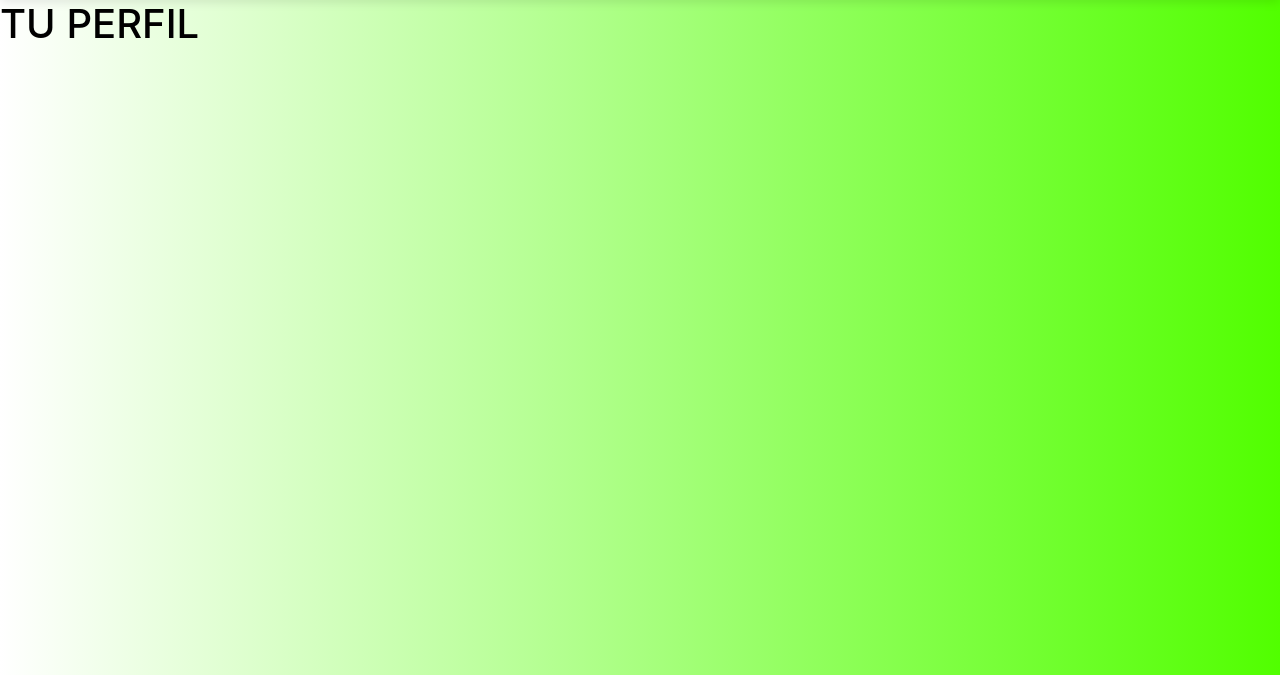
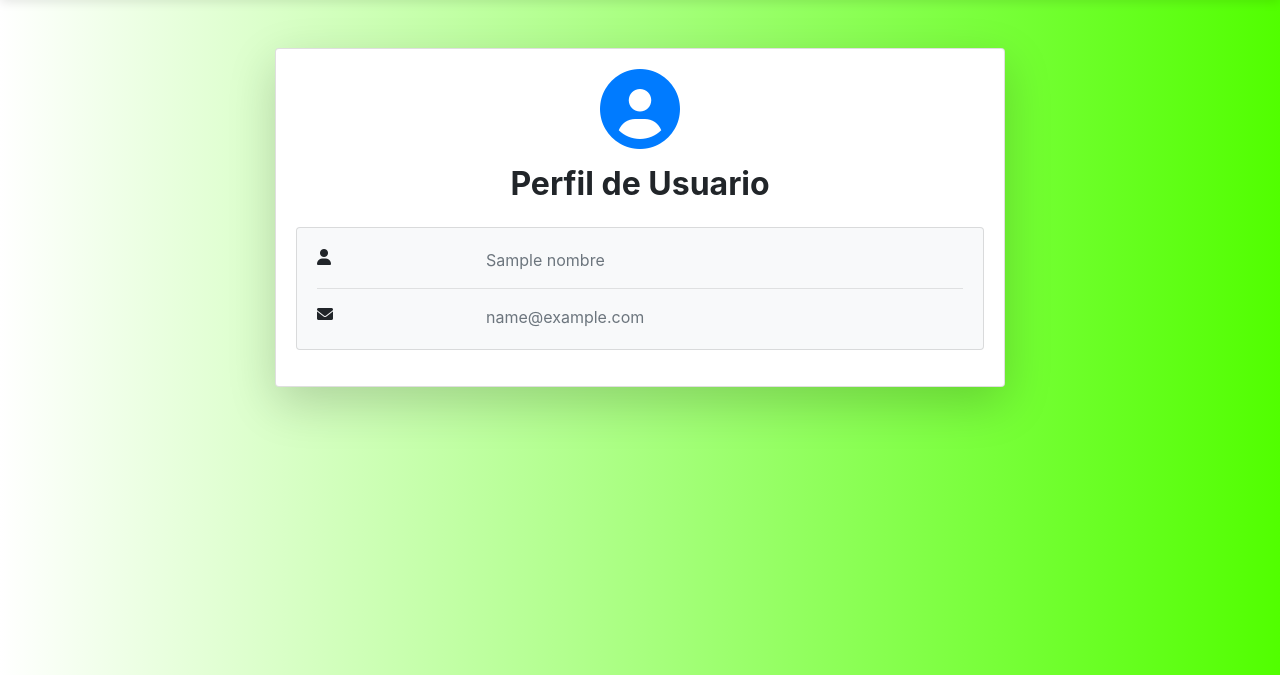
Before and after one commit to YeraldoCode/EconoMe-app, a Flask app: template econome/templates/perfil.html in a window 1280 px wide. Shown: the part 76-751 px from the top of the page. Run offline with Flask 3, Linux system fonts and the light colour scheme; the template is opened without the code that fills it: most values are stand-ins (such as "Sample title", 1, 10 or a date in 2020); some libraries are stand-ins or nearby versions.

Commit message:
Enhance user profile and analysis pages with improved design and data retrieval

```diff
--- a/econome/main.py
+++ b/econome/main.py
@@ -73,10 +73,26 @@ def home():
 
 @app.route('/perfil')
 def perfil():
-        if 'id' in session:
-            return render_template('perfil.html')
-        else:
-            return redirect(url_for('/'))
+    if 'id' not in session:
+        return redirect(url_for('login'))
+
+    id_usuario = session['id']
+
+    # Obtener información del usuario
+    cursor.execute('''
+        SELECT nombre, email
+        FROM usuarios
+        WHERE id_usuario = %s
+    ''', (id_usuario,))
+
+    usuario = cursor.fetchone()
+
+    if usuario:
+        return render_template('perfil.html',
+                             nombre=usuario[0],
+                             email=usuario[1])
+    else:
+        return redirect(url_for('login'))
 
 @app.route('/analisis')
 def analisis():
--- a/econome/templates/perfil.html
+++ b/econome/templates/perfil.html
@@ -1,5 +1,45 @@
 {% extends "base.html" %}
 {% block title %}Perfil{% endblock %}
 {% block content %}
-    <h1>TU PERFIL</h1>
+<div class="container py-5">
+    <div class="row d-flex justify-content-center">
+        <div class="col-md-8">
+            <div class="card shadow-lg">
+                <div class="card-body">
+                    <div class="text-center mb-4">
+                        <i class="fas fa-user-circle fa-5x text-primary mb-3"></i>
+                        <h2 class="card-title font-weight-bold">Perfil de Usuario</h2>
+                    </div>
+
+                    <div class="row">
+                        <div class="col-sm-12">
+                            <div class="card bg-light mb-3">
+                                <div class="card-body">
+                                    <div class="row mb-3">
+                                        <div class="col-sm-3">
+                                            <h6 class="mb-0"><i class="fas fa-user me-2"></i></h6>
+                                        </div>
+                                        <div class="col-sm-9 text-secondary">
+                                            {{ nombre }}
+                                        </div>
+                                    </div>
+                                    <hr>
+                                    <div class="row">
+                                        <div class="col-sm-3">
+                                            <h6 class="mb-0"><i class="fas fa-envelope me-2"></i></h6>
+                                        </div>
+                                        <div class="col-sm-9 text-secondary">
+                                            {{ email }}
+                                        </div>
+                                    </div>
+                                </div>
+                            </div>
+                        </div>
+                    </div>
+
+                </div>
+            </div>
+        </div>
+    </div>
+</div>
 {% endblock %}
```
Also changed, not shown: econome/templates/analisis.html (+31 -2 lines).
